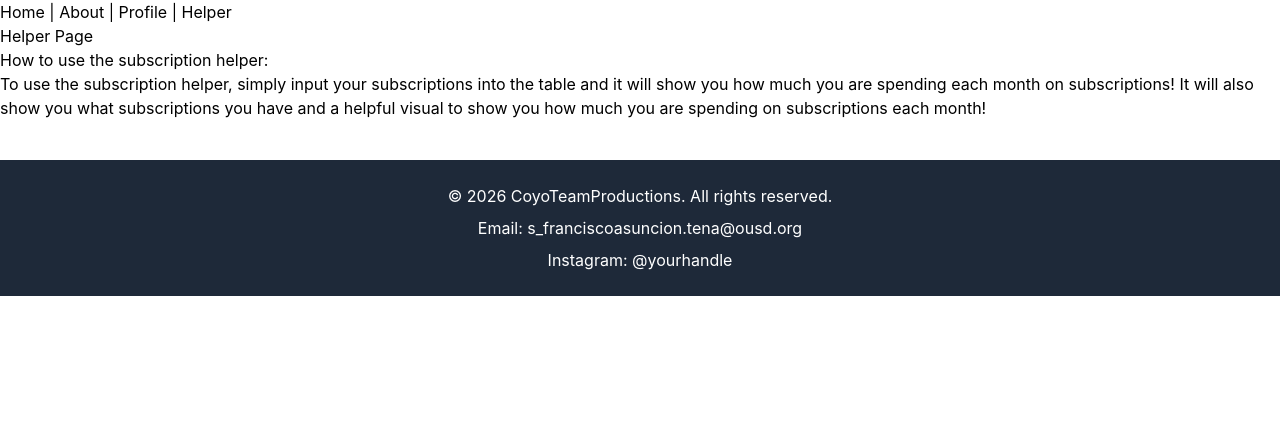
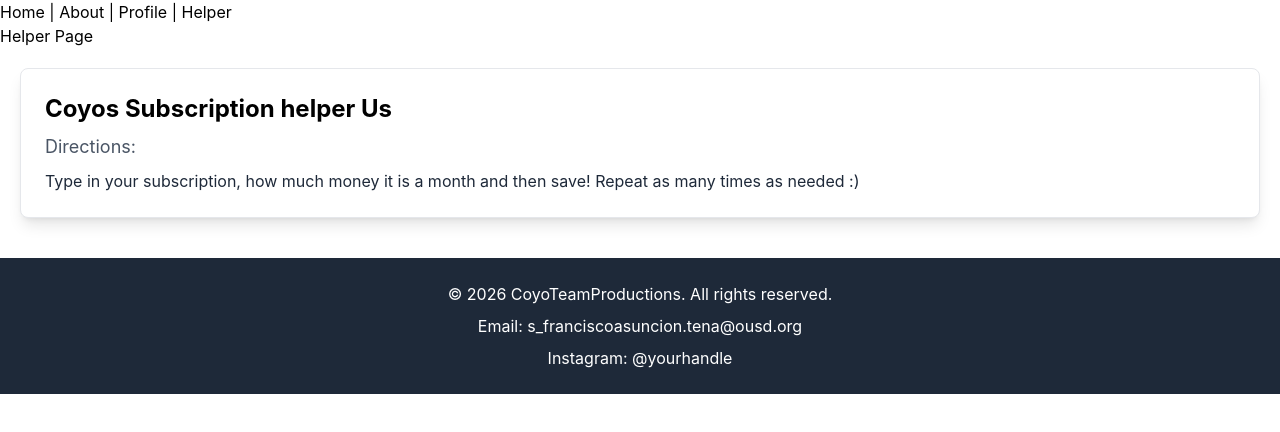
Before and after one commit to Super-sigma-67/Final, a React (Vite) app: page /helper in a window 1280 px wide. Shown: the top 432 px of the page. Built offline with nearby package versions, Linux system fonts and the light colour scheme.

Commit message:
this sucks!

```diff
--- a/src/pages/Helper.jsx
+++ b/src/pages/Helper.jsx
@@ -1,9 +1,10 @@
+import Card from "../components/Card";
+
 function Helper() {
   return (
   <>
     <h1>Helper Page</h1>
-    <h1> How to use the subscription helper:</h1>
-    <p>To use the subscription helper, simply input your subscriptions into the table and it will show you how much you are spending each month on subscriptions! It will also show you what subscriptions you have and a helpful visual to show you how much you are spending on subscriptions each month!</p>
+    <Card myTitle="Coyos Subscription helper Us" mySubtitle="Directions:" myBlurb="Type in your subscription, how much money it is a month and then save! Repeat as many times as needed :)" ></Card>
 
 
   </>
```
